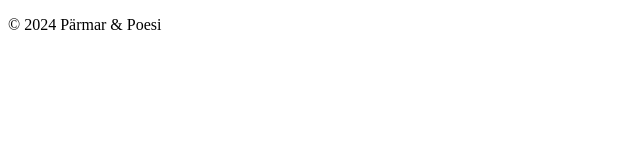
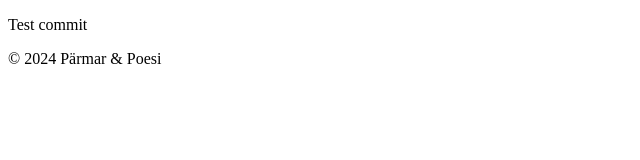
Before and after one commit to amir0321/Parmar-Poesi, a plain HTML site: page index.html in a window 1280 px wide. Shown: the whole page, without its empty margins (0-640 px from the left). Drawn offline with Linux system fonts and the light colour scheme.

Commit message:
Test commit från kanske annan branch

```diff
--- a/index.html
+++ b/index.html
@@ -8,7 +8,9 @@
   </head>
   <body>
     <header></header>
-    <main></main>
+    <main>
+      <p> Test commit</p>
+    </main>
     <footer>
       <p>&copy; 2024 Pärmar & Poesi</p>
     </footer>
```
